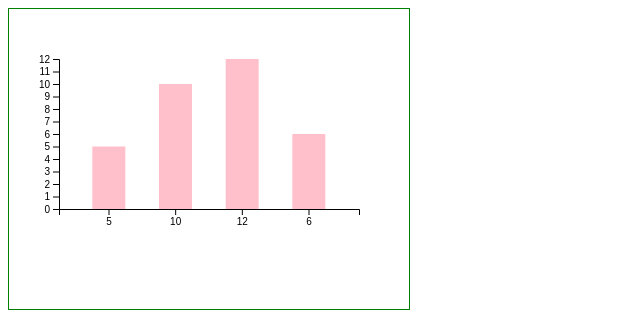
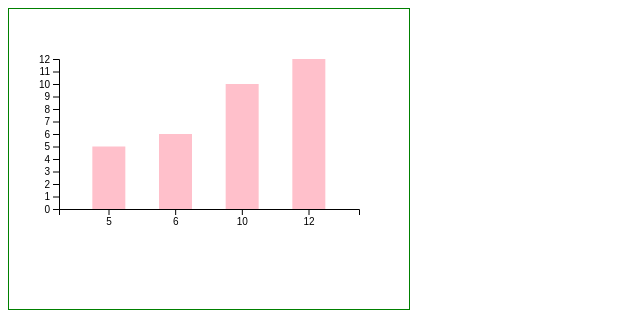
Before and after one commit to ayushiiamin/Data-Visualization-Portfolio, a plain HTML site: page Lab 1/Part 10 ex 21.html in a window 1280 px wide. Shown: the whole page, without its empty margins (0-640 px from the left). Drawn offline with nearby package versions, Linux system fonts and the light colour scheme.

Commit message:
commented ex 21

```diff
--- a/Lab 1/Part 10 ex 21.html
+++ b/Lab 1/Part 10 ex 21.html
@@ -6,6 +6,7 @@ Available at: https://www.educative.io/edpresso/how-to-create-a-bar-chart-using-
 
 -->
 
+<!-- Exercise 21 -->
 
 <!DOCTYPE html>
 
@@ -18,6 +19,8 @@ Available at: https://www.educative.io/edpresso/how-to-create-a-bar-chart-using-
     <body>
         <script src='https://d3js.org/d3.v7.min.js'></script>
 
+        <!-- Creating a class barChart to add the colors pink to the bars -->
+
         <style>
             .barChart {
                     fill: pink;
@@ -25,63 +28,83 @@ Available at: https://www.educative.io/edpresso/how-to-create-a-bar-chart-using-
         </style>
 
         <script>
-            var width = 400;
-            var height = 300;
-            var scaleFactor = 12.5;
-            var barWidth = 34;
+            var width = 400;                 //Defining the width of the SVG
+            var height = 300;                //Defining the height of the SVG
+            var scaleFactor = 12.5;          //Initializing the scaleFactor so that we can adjust the height of the bar according to the given data
+            var barWidth = 34;               //Initializing the width of the bar
 
-            var data = [5, 10, 12, 6];
+            var data = [5, 6, 10, 12];              //The data for the bar chart
 
+
+            //Creating the SVG element, which has a width of 400 and a
+            //height of 300, along with a green border of 1 pixel
             var svg = d3.select("body")
                         .append("svg")
                         .attr("width", width)
                         .attr("height", height)
                         .style("border", '1px solid green');
 
+            //Defining the x-axis for the bar chart
             var xscale = d3.scaleBand()              //(Team, 2020)
-                            .domain(data)
+                            .domain(data)                 //The x-axis only consists of numbers from the data array
                             .range([0, width - 100])
-                            .padding(0.5);
+                            .padding(0.5);             //Since the data array consists of discrete values, we add a padding of 0.5 between each bars so that the bar chart does not appear like a histogram
 
+
+            //Defining the y-axis for the bar chart
             var yscale = d3.scaleLinear()
-                            .domain([0, d3.max(data)])
+                            .domain([0, d3.max(data)])          //Only numbers from 0-12 will appear on the y-axis
                             .range([height/2, 0]);
 
+
+            //Creating a horizontal x-axis using the data generated for the x-axis above
             var xAxis = d3.axisBottom()
                             .scale(xscale);
 
+
+            ////Creating a vertical y-axis using the data generated for the y-axis above
             var yAxis = d3.axisLeft()
                             .scale(yscale);
 
+
+            //Creating the container to group the axes and the bar chart
             var groupSVG = svg.append("g")           //(Team, 2020)
                                 .attr("transform", "translate(50, 50)");
 
+
+            //The below variable xAxis_height is initialized so that the x-axis appears in the middle of the SVG element
             var xAxis_height = height/2;
 
+
+            //Adding the x-axis to the group created for the axes and bar chart
             groupSVG.append("g")
                     .attr("transform", "translate(0, " + xAxis_height + ")")
-                    .call(xAxis);
+                    .call(xAxis);             //Displaying the x-axis on the SVG
 
+
+            //Adding the y-axis to the group created for the axes and bar chart
             groupSVG.append("g")
                     .attr("transform", "translate(0, 0)")
-                    .call(yAxis);
+                    .call(yAxis);               //Displaying the y-axis on the SVG
 
+
+            //The below code is for creating the bar chart
             groupSVG.selectAll(".barChart")
                     .data(data)
                     .enter()
-                    .append("rect")
+                    .append("rect")                      //As we are reading the array, we are also dynamically creating the bars with the help of the rect element
                     .attr("class", "barChart")
-                    .attr("x", function(d){
-                        return xscale(d);              //(Team, 2020)
+                    .attr("x", function(d){             //Using the xscale (defined above), we are assigning the position of each of the bars on the x-axis
+                        return xscale(d);          //(Team, 2020)
                     })
-                    .attr("y", function(d){
-                        return yscale(d);             //(Team, 2020)
+                    .attr("y", function(d){             //Using the yscale (defined above), we are assigning the position of each of the bars on the y-axis
+                        return yscale(d);          //(Team, 2020)
                     })
-                    .attr("width", barWidth - 1)
+                    .attr("width", barWidth - 1)        //The width of each bar remains the same, hence we dont define a function
                     .attr("height", function(d){
-                        return d * scaleFactor;
+                        return d * scaleFactor;         //Since each of the bars will have varying heights, we multiply the current value with the scaleFactor, to
+                                                        //adjust the bars according to their value
                     });
-
 
         </script>
 
```
